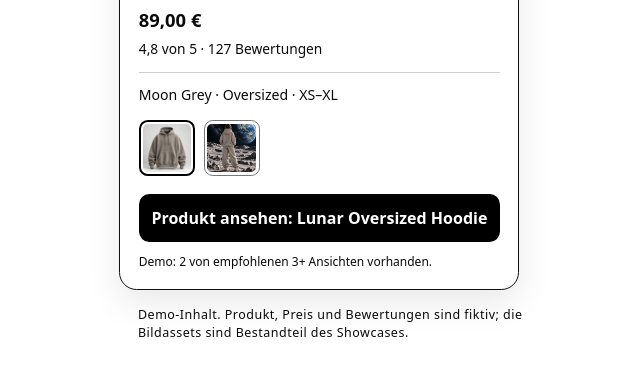
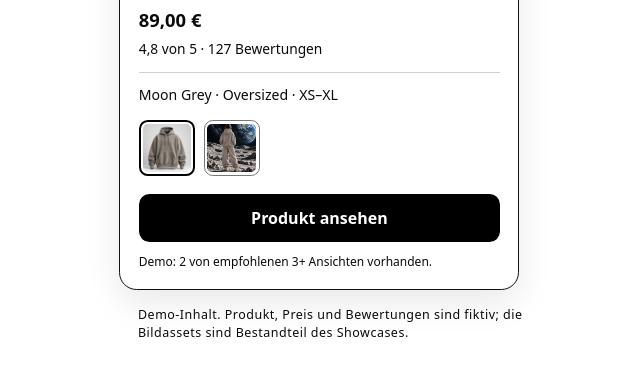
Before and after one commit to blame76/how-to-web, a plain HTML site: page blocks/product-card/examples/premium-retail.html in a window 1280 px wide. Shown: the part 545-920 px from the top of the page, without its empty margins (302-942 px from the left). Drawn offline with Linux system fonts and the light colour scheme.

Commit message:
fix: harden product card demo

```diff
--- a/blocks/product-card/examples/premium-retail.css
+++ b/blocks/product-card/examples/premium-retail.css
@@ -38,3 +38,5 @@ button,a{font:inherit}
   .product-card{border-radius:.7rem}
   .product-card__body{padding:1rem}
 }
+
+.visually-hidden{position:absolute!important;width:1px!important;height:1px!important;padding:0!important;margin:-1px!important;overflow:hidden!important;clip:rect(0,0,0,0)!important;white-space:nowrap!important;border:0!important}
```
